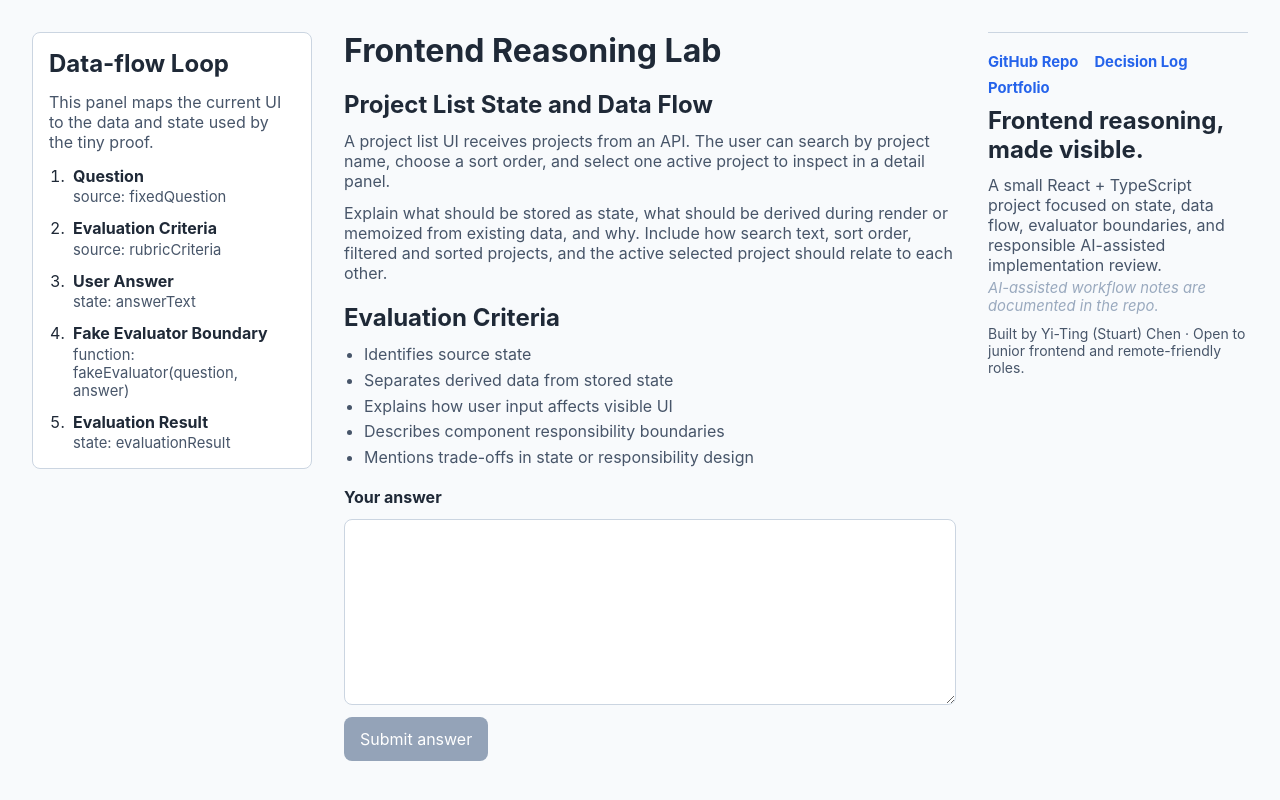
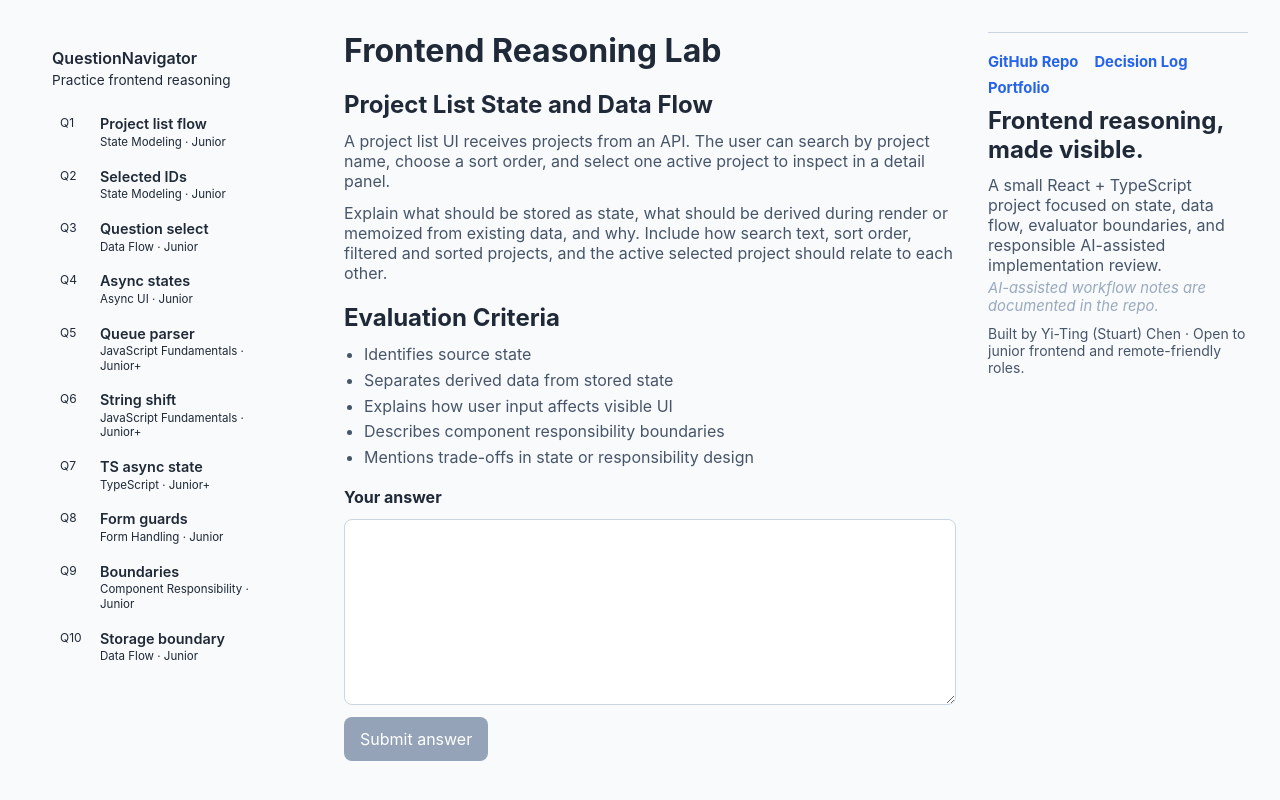
Before and after one commit to stuartchendev/frontend-reasoning-lab, a React (Vite) app: page / in a window 1280 px wide. Built offline with nearby package versions, Linux system fonts and the light colour scheme.

Commit message:
Render question navigator list

```diff
--- a/src/App.tsx
+++ b/src/App.tsx
@@ -3,6 +3,7 @@ import { fixedQuestions } from "./data/fixedQuestions";
 import { rubricCriteria } from "./data/rubricCriteria";
 import { fakeEvaluator } from "./lib/fakeEvaluator";
 import { ProjectFooter } from "./components/ProjectFooter";
+import { QuestionNavigator } from "./components/QuestionNavigator";
 import type { EvaluationResult, UserAnswer } from "./types/reasoning";
 
 const flowSteps = [
@@ -110,8 +111,8 @@ export default function App() {
           </section>
         )}
       </section>
-
-      <aside className="flow-panel" aria-labelledby="flow-title">
+      <QuestionNavigator questions={fixedQuestions} />
+      {/* <aside className="flow-panel" aria-labelledby="flow-title">
         <h2 id="flow-title">Data-flow Loop</h2>
         <p>
           This panel maps the current UI to the data and state used by the tiny
@@ -125,7 +126,7 @@ export default function App() {
             </li>
           ))}
         </ol>
-      </aside>
+      </aside> */}
 
       <aside className="project-meta-column" aria-label="Project metadata">
         <ProjectFooter />
--- /dev/null
+++ b/src/components/QuestionNavigator.tsx
@@ -0,0 +1,38 @@
+import type { ReasoningQuestion } from "../types/reasoning";
+type QuestionNavigatorProps = {
+    questions: ReasoningQuestion[];
+}
+
+export function QuestionNavigator({ questions }: QuestionNavigatorProps) {
+    return (
+        <aside className="question-navigator" aria-label="Question navigator">
+            <div className="question-navigator__header">
+                <p className="question-navigator__eyebrow">QuestionNavigator</p>
+                <p className="question-navigator__subtitle">
+                    Practice frontend reasoning
+                </p>
+            </div>
+
+            <nav className="question-navigator__nav">
+                {questions.map((question) => (
+                    <button
+                        key={question.id}
+                        type="button"
+                        className="question-navigator__link"
+                    >
+                        <span className="question-navigator__order">{question.order}</span>
+
+                        <span className="question-navigator__text">
+                            <span className="question-navigator__title">
+                                {question.shortTitle}
+                            </span>
+                            <span className="question-navigator__meta">
+                                {question.category} · {question.difficulty}
+                            </span>
+                        </span>
+                    </button>
+                ))}
+            </nav>
+        </aside>
+    );
+}
--- a/src/styles.css
+++ b/src/styles.css
@@ -211,6 +211,75 @@ select {
   font-size: 0.875rem;
 }
 
+/* QuestionNavigator */
+.question-navigator {
+  width: 260px;
+  flex-shrink: 0;
+  padding: 1rem 1.25rem;
+}
+
+.question-navigator__header {
+  margin-bottom: 1.25rem;
+}
+
+.question-navigator__eyebrow {
+  margin: 0;
+  font-weight: 600;
+}
+
+.question-navigator__subtitle {
+  margin: 0.25rem 0 0;
+  font-size: 0.85rem;
+  color: var(--muted-text);
+}
+
+.question-navigator__nav {
+  display: grid;
+  gap: 0.25rem;
+}
+
+.question-navigator__link {
+  display: grid;
+  grid-template-columns: 2rem 1fr;
+  gap: 0.5rem;
+  width: 100%;
+  padding: 0.45rem 0.5rem;
+  border: 0;
+  border-radius: 0.5rem;
+  background: transparent;
+  color: inherit;
+  text-align: left;
+  cursor: pointer;
+}
+
+.question-navigator__link:hover {
+  background: rgba(15, 23, 42, 0.05);
+}
+
+.question-navigator__order {
+  font-size: 0.75rem;
+  color: var(--muted-text);
+  line-height: 1.35;
+}
+
+.question-navigator__text {
+  display: grid;
+  gap: 0.1rem;
+  min-width: 0;
+}
+
+.question-navigator__title {
+  font-size: 0.9rem;
+  font-weight: 600;
+  line-height: 1.25;
+}
+
+.question-navigator__meta {
+  font-size: 0.72rem;
+  color: var(--muted-text);
+  line-height: 1.25;
+}
+
 @media (max-width: 980px) {
   .page-shell {
     grid-template-areas:
```
